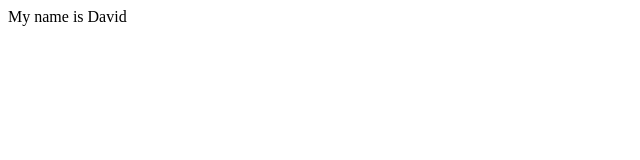
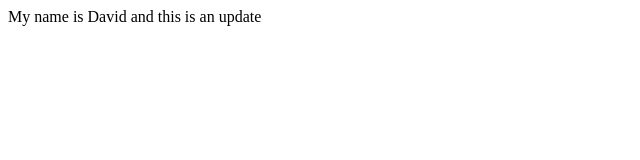
Before and after one commit to adrianit248/first-github-project, a plain HTML site: page index.html in a window 1280 px wide. Shown: the whole page, without its empty margins (0-640 px from the left). Drawn offline with Linux system fonts and the light colour scheme.

Commit message:
changed some text

```diff
--- a/index.html
+++ b/index.html
@@ -6,6 +6,6 @@
     <title>Document</title>
 </head>
 <body>
-    My name is David
+    My name is David and this is an update
 </body>
 </html>
```
